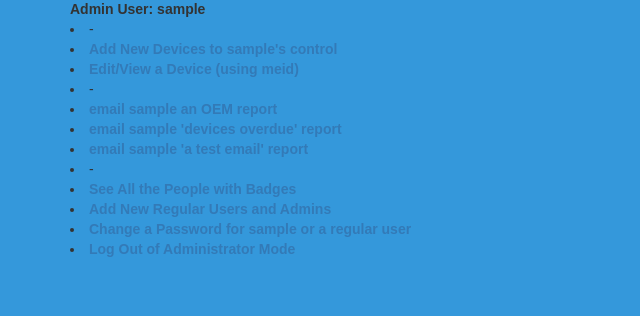
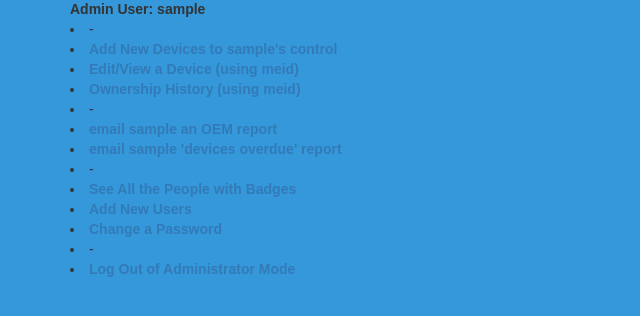
Before and after one commit to JoeSuber/phones, a Flask app: page /admin in a window 1280 px wide. Shown: the part 51-367 px from the top of the page, without its empty margins (0-640 px from the left). Run offline with Flask 2, Linux system fonts and the light colour scheme; the visitor is signed in with stand-in values (Sample User, id 1); data comes from the database, SQL or seed files in the repository; some libraries are stand-ins or nearby versions.

Commit message:
add MEID to editable stuff

```diff
--- a/templates/admin.html
+++ b/templates/admin.html
@@ -23,14 +23,15 @@ Administration
 
     <li><strong><a href="{{ url_for('newdevice') }}">Add New Devices to {{ name }}'s control</a></strong></li>
     <li><strong><a href="{{ url_for('meidedit') }}">Edit/View a Device (using meid)</a></strong></li>
+    <li><strong><a href="{{ url_for('history') }}">Ownership History (using meid)</a></strong></li>
     <li>  - </li>
     <li><strong><a href="{{ url_for('oemreport') }}">email {{ name }} an OEM report</a></strong></li>
     <li><strong><a href="{{ url_for('overdue') }}">email {{ name }} 'devices overdue' report </a></strong></li>
-    <li><strong><a href="{{ url_for('mailtest') }}">email {{ name }} 'a test email' report </a></strong></li>
     <li>  - </li>
     <li><strong><a href="{{ url_for('people') }}">See All the People with Badges </a> </strong></li>
-    <li><strong><a href="{{ url_for('newperson') }}">Add New Regular Users and Admins</a></strong></li>
-    <li><strong><a href="{{ url_for('newpass') }}">Change a Password for {{ name }} or a regular user</a></strong></li>
+    <li><strong><a href="{{ url_for('newperson') }}">Add New Users</a></strong></li>
+    <li><strong><a href="{{ url_for('newpass') }}">Change a Password </a></strong></li>
+    <li>  - </li>
     <li><strong><a href="{{ url_for('logout') }}">Log Out of Administrator Mode</a></strong></li>
 </div> <!-- /container -->
 {% endblock %}
```
